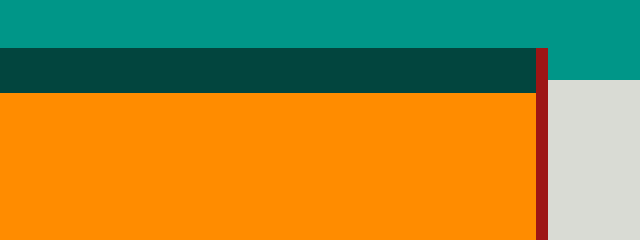
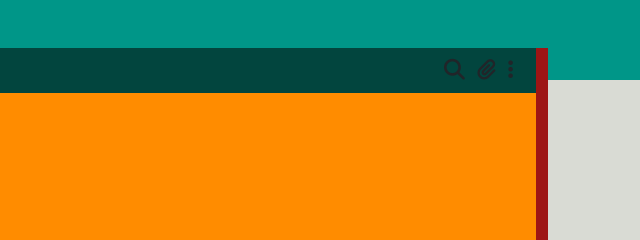
Before and after one commit to FrancescoLoCasto/vue-boolzapp, a plain HTML site: page index.html in a window 1280 px wide. Shown: the top 240 px of the page, 640-1280 px from the left. Drawn offline with nearby package versions, Linux system fonts and the light colour scheme.

Commit message:
add icon on header

```diff
--- a/css/style.css
+++ b/css/style.css
@@ -114,3 +114,9 @@
    height: 2.81rem;
    border-radius: 100%;
 }
+
+.icon-top-message i{
+   margin-top: .5rem;
+   width: 2rem;
+   font-size: 1.3rem;
+}
--- a/index.html
+++ b/index.html
@@ -59,9 +59,15 @@
                   </div>
                   <div id="chat-box">
                      <header>
-                        <div class="my-user-chat  d-flex">
+                        <div class="my-user-chat  d-flex justify-content-between">
                            <div class="contact-chat-avatar" v-for="contact, index in contacts" :class="(index === messageIndex) ? 'disp-block' : 'd-none'">
                               <img :src=`./img/avatar${contact.avatar}.jpg` :alt="contact.name"> {{ contact.name }}
+                           </div>
+
+                           <div class="icon-top-message d-flex">
+                              <i class="fa-solid fa-magnifying-glass p-1"></i>
+                              <i class="fa-solid fa-paperclip p-1"></i>
+                              <i class="fa-solid fa-ellipsis-vertical p-1"></i>
                            </div>
 
                         </div>
```
